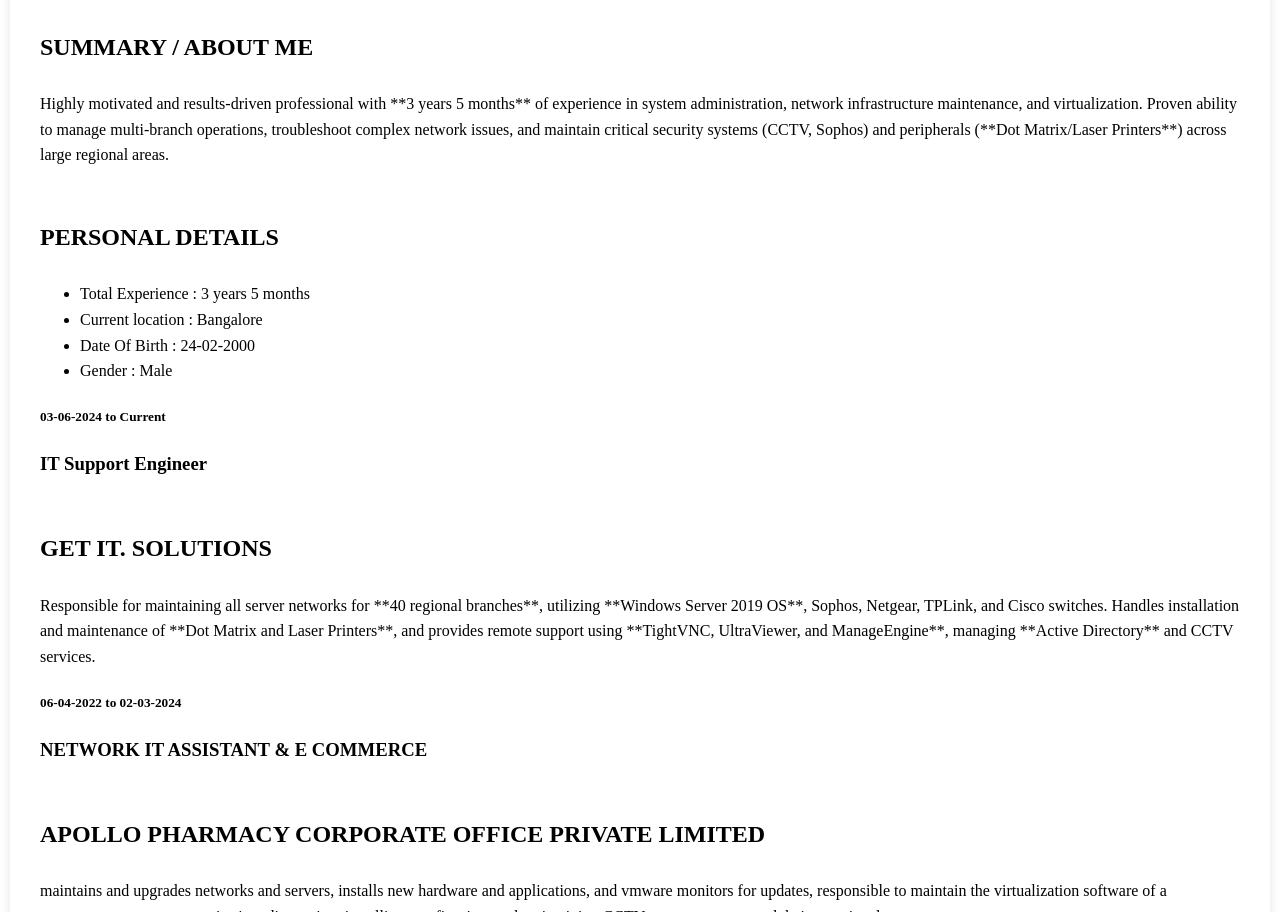
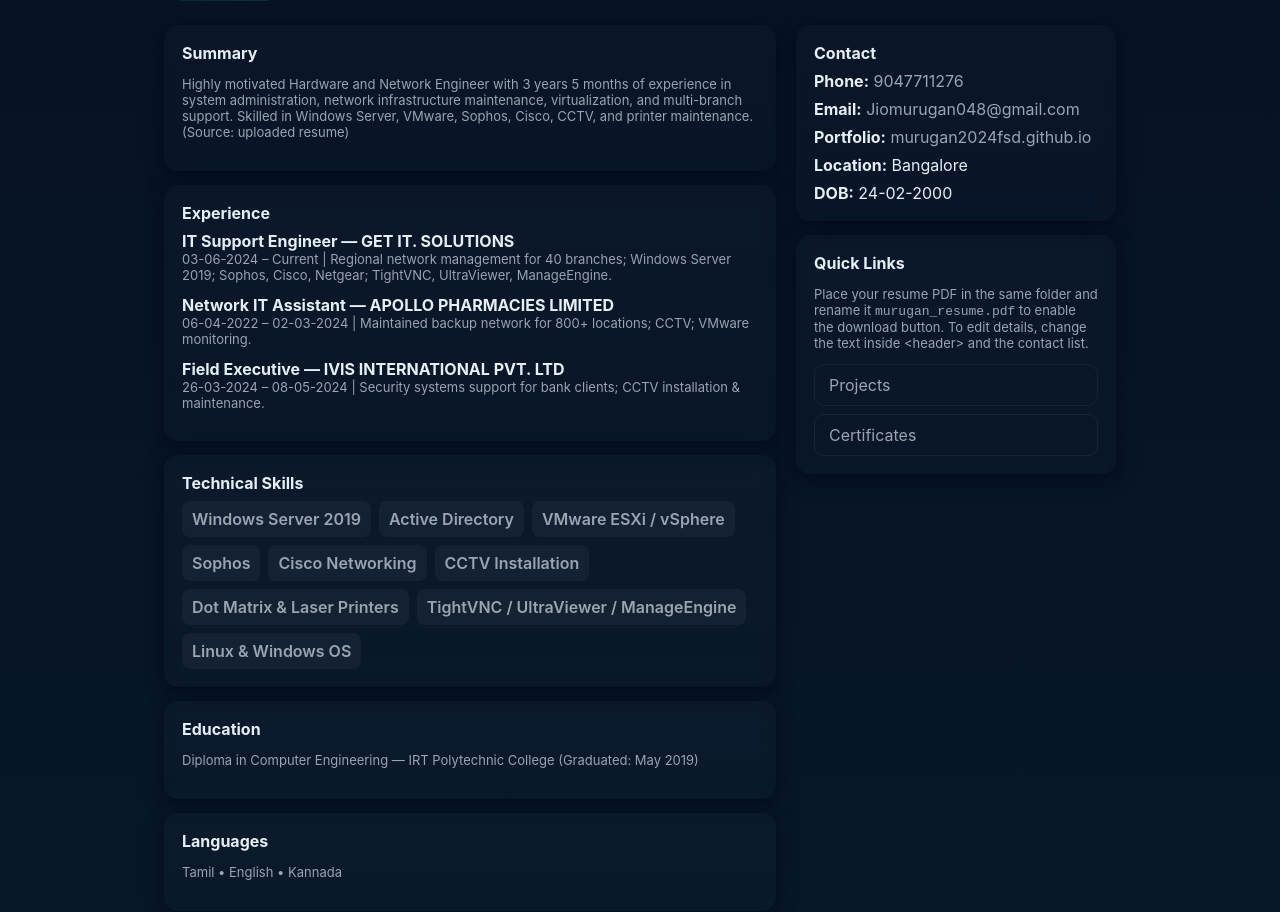
Before and after one commit to murugan2024FSD/Murugan-portfolio, a plain HTML site: page index.html in a window 1280 px wide. Shown: the part 179-1091 px from the top of the page. Drawn offline with Linux system fonts and the light colour scheme.

Commit message:
Update index.html

```diff
--- a/index.html
+++ b/index.html
@@ -1,109 +1,131 @@
-<!DOCTYPE html>
-<html>
+<!doctype html>
+<html lang="en">
 <head>
-    <title>Portfolio</title>
-    <link rel="stylesheet" href="style.css">
-    <link rel="preconnect" href="https://fonts.googleapis.com">
-    <link rel="preconnect" href="https://fonts.gstatic.com" crossorigin>
-    <link href="https://fonts.googleapis.com/css2?family=Young+Serif&display=swap" rel="stylesheet">
+  <meta charset="utf-8" />
+  <meta name="viewport" content="width=device-width,initial-scale=1" />
+  <title>M. Murugan — Hardware & Network Engineer</title>
+  <meta name="description" content="Portfolio of M. Murugan — Hardware & Network Engineer | IT Support Specialist" />
+  <style>
+    :root{--bg:#0f1724;--card:#0b1320;--muted:#9aa4b2;--accent:#06b6d4;--glass:rgba(255,255,255,0.04)}
+    *{box-sizing:border-box}
+    body{margin:0;font-family:Inter,ui-sans-serif,system-ui,-apple-system,Segoe UI,Roboto,'Helvetica Neue',Arial;color:#e6eef6;background:linear-gradient(180deg,#071124 0%,#071829 100%);-webkit-font-smoothing:antialiased}
+    .container{max-width:1000px;margin:36px auto;padding:24px}
+    header{display:flex;gap:20px;align-items:center}
+    .photo{width:120px;height:120px;border-radius:20px;flex:0 0 120px;background:linear-gradient(135deg,#06202a,#0b3140);display:flex;align-items:center;justify-content:center;font-weight:700;color:var(--accent);font-size:22px}
+    .intro h1{margin:0;font-size:26px}
+    .intro p{margin:6px 0;color:var(--muted)}
+    .top-actions{margin-top:14px;display:flex;gap:10px}
+    a.btn{background:var(--accent);color:#052025;padding:10px 14px;border-radius:10px;text-decoration:none;font-weight:600}
+    a.ghost{background:transparent;border:1px solid rgba(255,255,255,0.06);color:var(--muted);padding:10px 14px;border-radius:10px;text-decoration:none}
+    main{display:grid;grid-template-columns:1fr 320px;gap:20px;margin-top:24px}
+    .card{background:linear-gradient(180deg,rgba(255,255,255,0.02),rgba(255,255,255,0.01));padding:18px;border-radius:14px;backdrop-filter:blur(6px);box-shadow:0 6px 18px rgba(2,6,23,0.6)}
+    h2{margin:0 0 8px 0;font-size:16px}
+    .section{margin-bottom:14px}
+    .skills{display:flex;flex-wrap:wrap;gap:8px}
+    .skill{background:var(--glass);padding:8px 10px;border-radius:8px;color:var(--muted);font-weight:600}
+    .experience-item{margin-bottom:12px}
+    .meta{font-size:13px;color:var(--muted)}
+    .contact-list{list-style:none;padding:0;margin:0;display:flex;flex-direction:column;gap:8px}
+    .contact-list a{color:var(--muted);text-decoration:none}
+    footer{margin-top:24px;color:var(--muted);font-size:13px;text-align:center}
+    @media (max-width:900px){main{grid-template-columns:1fr};.photo{width:96px;height:96px}}
+  </style>
 </head>
+<body>
+  <div class="container">
+    <header>
+      <div class="photo">MM</div>
+      <div class="intro">
+        <h1>M. Murugan</h1>
+        <p>Hardware & Network Engineer | IT Support Specialist — 3+ years experience</p>
+        <div class="top-actions">
+          <a class="btn" href="mailto:Jiomurugan048@gmail.com">Email: Jiomurugan048@gmail.com</a>
+          <a class="ghost" href="#download">Download Resume</a>
+          <a class="ghost" href="https://murugan2024fsd.github.io/Murugan-portfolio/index.html" target="_blank">Live Portfolio</a>
+        </div>
+      </div>
+    </header>
 
-<body>
-    <div class="container">
-        <div class="section-one">
-            <h1 class="section-one__Name">MURUGAN</h1>
-            <p class="section-one__Role">HARDWARE AND NETWORK ENGINEER | IT SUPPORT SPECIALIST</p>
-            <a class="section-one__contact" href="contact form.html">Contact</a>
+    <main>
+      <section>
+        <div class="card section">
+          <h2>Summary</h2>
+          <p class="meta">Highly motivated Hardware and Network Engineer with 3 years 5 months of experience in system administration, network infrastructure maintenance, virtualization, and multi-branch support. Skilled in Windows Server, VMware, Sophos, Cisco, CCTV, and printer maintenance. (Source: uploaded resume)</p>
         </div>
 
-        <div class="section-two">
-            <h2 class="section-two__title">SUMMARY / ABOUT ME</h2>
-            <p class="section-two__Desc">
-                Highly motivated and results-driven professional with **3 years 5 months** of experience in system administration, network infrastructure maintenance, and virtualization. Proven ability to manage multi-branch operations, troubleshoot complex network issues, and maintain critical security systems (CCTV, Sophos) and peripherals (**Dot Matrix/Laser Printers**) across large regional areas.
-            </p>
+        <div class="card section">
+          <h2>Experience</h2>
+
+          <div class="experience-item">
+            <strong>IT Support Engineer — GET IT. SOLUTIONS</strong>
+            <div class="meta">03-06-2024 – Current | Regional network management for 40 branches; Windows Server 2019; Sophos, Cisco, Netgear; TightVNC, UltraViewer, ManageEngine.</div>
+          </div>
+
+          <div class="experience-item">
+            <strong>Network IT Assistant — APOLLO PHARMACIES LIMITED</strong>
+            <div class="meta">06-04-2022 – 02-03-2024 | Maintained backup network for 800+ locations; CCTV; VMware monitoring.</div>
+          </div>
+
+          <div class="experience-item">
+            <strong>Field Executive — IVIS INTERNATIONAL PVT. LTD</strong>
+            <div class="meta">26-03-2024 – 08-05-2024 | Security systems support for bank clients; CCTV installation & maintenance.</div>
+          </div>
         </div>
 
-        <div class="section-three">
-            <h2 class="section-three__title">PERSONAL DETAILS</h2>
-            <ul class="section-three__Desc">
-                <li>Total Experience : 3 years 5 months </li>
-                <li>Current location : Bangalore</li>
-                <li>Date Of Birth : 24-02-2000</li>
-                <li>Gender : Male</li>
-            </ul>
+        <div class="card section">
+          <h2>Technical Skills</h2>
+          <div class="skills">
+            <span class="skill">Windows Server 2019</span>
+            <span class="skill">Active Directory</span>
+            <span class="skill">VMware ESXi / vSphere</span>
+            <span class="skill">Sophos</span>
+            <span class="skill">Cisco Networking</span>
+            <span class="skill">CCTV Installation</span>
+            <span class="skill">Dot Matrix & Laser Printers</span>
+            <span class="skill">TightVNC / UltraViewer / ManageEngine</span>
+            <span class="skill">Linux & Windows OS</span>
+          </div>
         </div>
 
-        <div class="section-four-new">
-            <h5 class="section-four-new__date">03-06-2024 to Current</h5>
-            <h3 class="section-four-new__Role">IT Support Engineer</h3>
-            <h2 class="section-four-new__company">GET IT. SOLUTIONS</h2>
-            <p class="section-four-new__des">
-                Responsible for maintaining all server networks for **40 regional branches**, utilizing **Windows Server 2019 OS**, Sophos, Netgear, TPLink, and Cisco switches. Handles installation and maintenance of **Dot Matrix and Laser Printers**, and provides remote support using **TightVNC, UltraViewer, and ManageEngine**, managing **Active Directory** and CCTV services.
-            </p>
+        <div class="card section">
+          <h2>Education</h2>
+          <p class="meta">Diploma in Computer Engineering — IRT Polytechnic College (Graduated: May 2019)</p>
         </div>
 
-        <div class="section-four">
-            <h5 class="section-four__date">06-04-2022 to 02-03-2024</h5>
-            <h3 class="section-four__Role">NETWORK IT ASSISTANT & E COMMERCE</h3>
-            <h2 class="section-four__company">APOLLO PHARMACY CORPORATE OFFICE PRIVATE LIMITED</h2>
-            <p class="section-four__des">maintains and upgrades networks and servers, installs new hardware and applications, and vmware monitors for updates, responsible to maintain the virtualization software of a ecommerce store, cctv monitoring, diagnosing, installing, configuring, and maintaining CCTV camera systems and their associated components.</p>
+        <div class="card section">
+          <h2>Languages</h2>
+          <p class="meta">Tamil • English • Kannada</p>
         </div>
 
-        <div class="section-five">
-            <h4 class="section-five__Date">26-03-2024 to 08-05-2024</h4>
-            <h3 class="section-five__company">FIELD EXECUTIVE, IVIS INTERNATIONAL PVT. LTD</h3>
-            <p class="section-five__Desc">Bank security cameras enable safety personnel to detect and prevent threats while optimizing customer loyalty and experience. Without a bank video surveillance, maintains and upgrades networks and servers, installs new hardware and applications and cctv installation</p>
+      </section>
+
+      <aside>
+        <div class="card section">
+          <h2>Contact</h2>
+          <ul class="contact-list">
+            <li><strong>Phone:</strong> <a href="tel:+919047711276">9047711276</a></li>
+            <li><strong>Email:</strong> <a href="mailto:Jiomurugan048@gmail.com">Jiomurugan048@gmail.com</a></li>
+            <li><strong>Portfolio:</strong> <a href="https://murugan2024fsd.github.io/Murugan-portfolio/index.html" target="_blank">murugan2024fsd.github.io</a></li>
+            <li><strong>Location:</strong> Bangalore</li>
+            <li><strong>DOB:</strong> 24-02-2000</li>
+          </ul>
         </div>
 
-        <div class="section-six">
-            <h2 class="section-six__EDU">EDUCATION</h2>
-            <p class="section-six__year">MAY 2019
-                DIPLOMA COMPUTER ENGINEERING
-                IRT POLYTECHNIC COLLEGE</p>
+        <div class="card section">
+          <h2>Quick Links</h2>
+          <p class="meta">Place your resume PDF in the same folder and rename it <code>murugan_resume.pdf</code> to enable the download button. To edit details, change the text inside &lt;header&gt; and the contact list.</p>
+          <div style="margin-top:12px;display:flex;gap:8px;flex-direction:column">
+            <a class="ghost" href="#projects">Projects</a>
+            <a class="ghost" href="#certs">Certificates</a>
+          </div>
         </div>
 
-        <div class="section-seven">
-            <h2 class="section-seven__title">SKILLS</h2>
-            <ul class="section-seven__desc">
-                <li>**Server & OS:** Windows Server 2019 OS, Linux OS, Windows OS Installation, Server Management, Active Directory</li>
-                <li>**Networking & Security:** Cisco switch, Sophos, Netgear, TPLink, Router Installation, CCTV installation/service</li>
-                <li>**Peripherals:** **Dot Matrix & Laser Printer Maintenance**, Network Hardware installation</li>
-                <li>**Remote Support:** TightVNC, UltraViewer, ManageEngine, TeamViewer, Kaseya</li>
-                <li>**Virtualization:** VMware vSphere, ESXi, vCenter Server</li>
-            </ul>
-        </div>
+      </aside>
+    </main>
 
-        <div class="section-eight">
-            <h2 class="section-eight__Role">ROLES AND RESPONSIBILITIES</h2>
-            <ul class="section-eight__desc">
-                <li>Managed and maintained comprehensive server and network infrastructure for **40 regional branches** (Get IT. Solutions).</li>
-                <li>Executed installation, troubleshooting, and routine maintenance for both **Dot Matrix** and **Laser Printers** (Get IT. Solutions).</li>
-                <li>Provided expert IT Support Engineering utilizing **Windows Server 2019 OS** and managing network devices from vendors like **Sophos, Cisco, Netgear, and TPLink**.</li>
-                <li>Responsible for providing assistance in troubleshooting, installing and testing network components, pc hardware and software onsite and remotely.</li>
-                <li>Responsible for 800+ e commerce store maintaining the Backup network,hardware, software, files on a regular Basis accordingly as per the company policies.</li>
-                <li>Responsible for Antivirus and Firewall Support.</li>
-                <li>Responsible for troubleshooting & Monitor CCTV & installation.</li>
-                <li>Remote Support through TeamViewer, Ultra viewer, Sapphire, Kaseya.</li>
-                <li>Timely analyses whether any repairs or replacements is needed.</li>
-            </ul>
-        </div>
-
-        <div class="section-nine">
-            <h2 class="section-nine__lan">LANGUAGES KNOWN</h2>
-            <ul class="section-nine__desc">
-                <li>Tamil</li>
-                <li>English</li>
-                <li>Kannada</li>
-            </ul>
-        </div>
-
-        <div class="section-ten">
-            <p class="section-ten__title">Social Media:
-                <a href="https://www.instagram.com/hello_friends_72/profilecard/?igsh=ajdpcGNiYndvNjk0">instagram</a>
-                <a>linkedin</a>
-            </p>
-            <p>&copy Murugan</p>
-        </div>
-    </div>
+    <footer>
+      Built from resume snapshot. Update or request customization if you want a different style or a multi-page site.
+    </footer>
+  </div>
 </body>
 </html>
```
